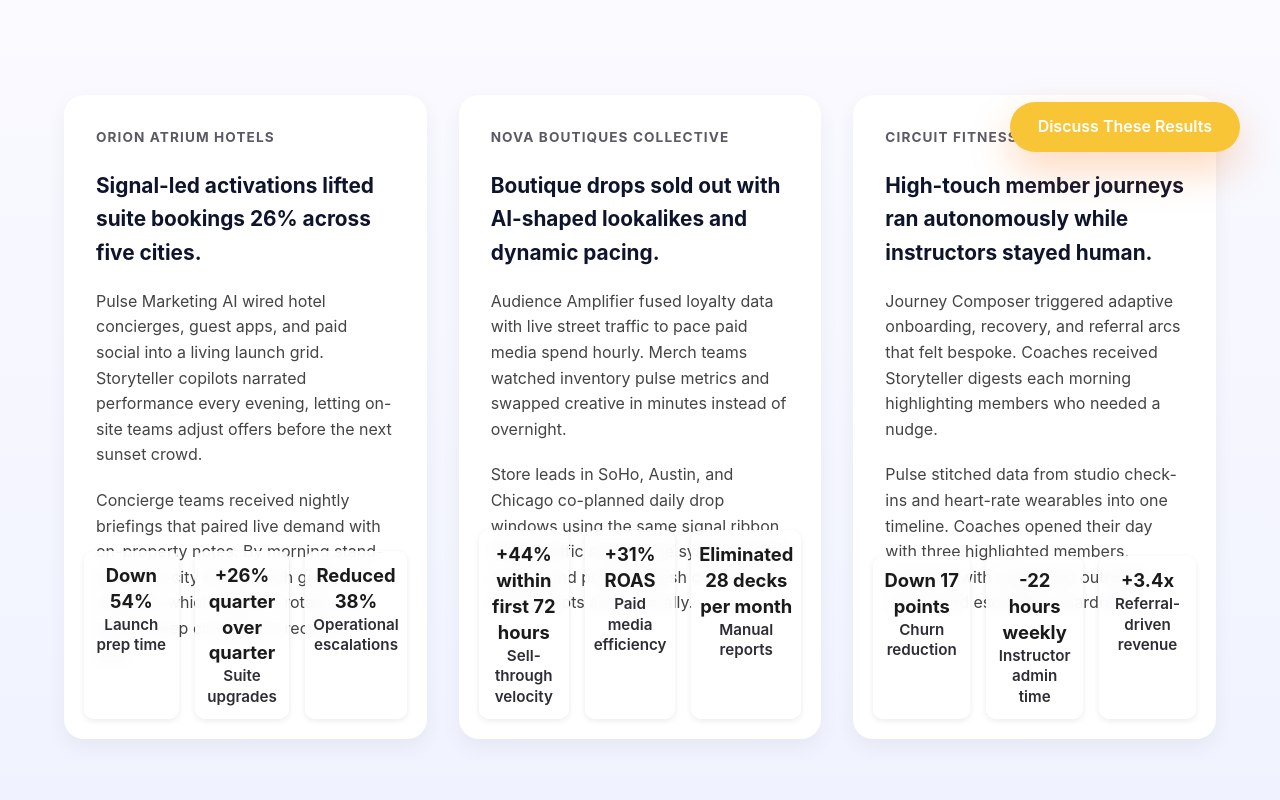
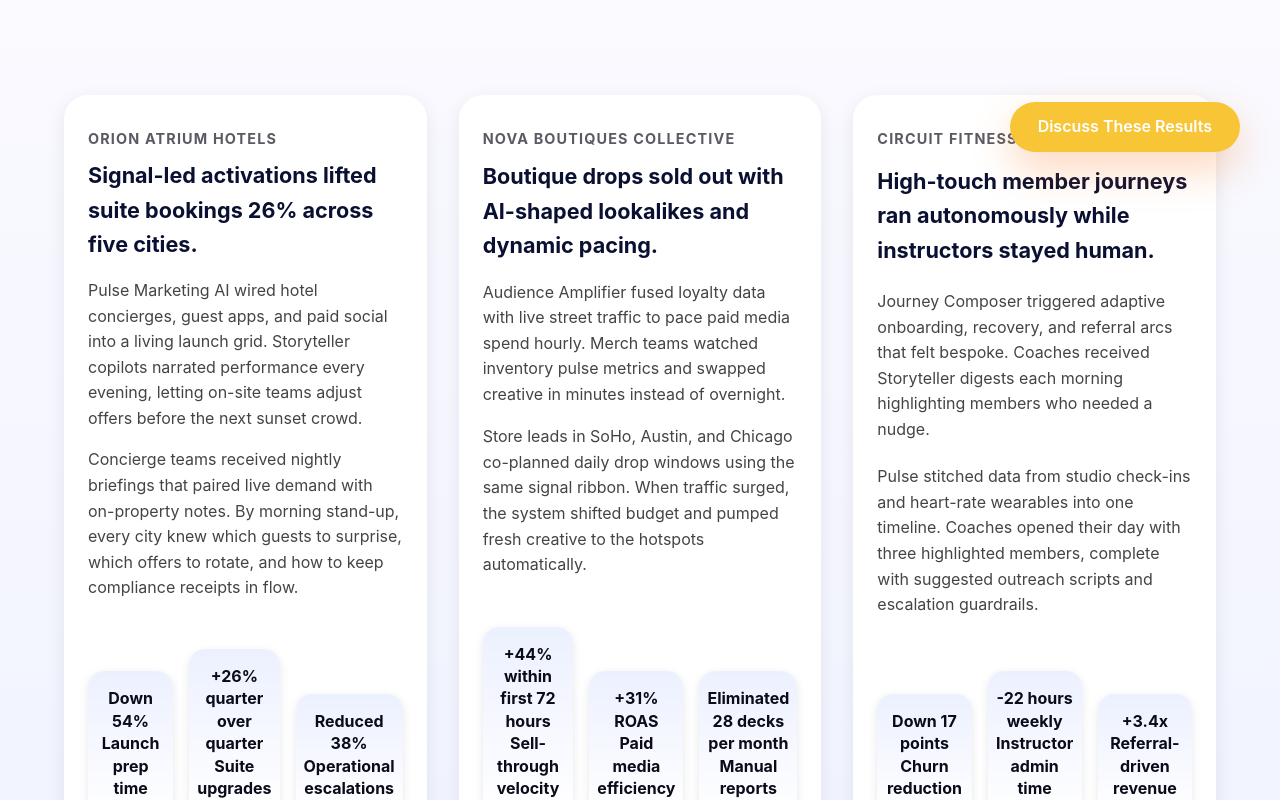
Before and after one commit to deleskie/pulsemarketing-ai.github.io, a React (Vite) app: page /showcase in a window 1280 px wide. Shown: the part 600-1400 px from the top of the page. Built offline with nearby package versions, Linux system fonts and the light colour scheme.

Commit message:
fix: restyle showcase metrics overlays

```diff
--- a/src/pages/Showcase.tsx
+++ b/src/pages/Showcase.tsx
@@ -59,17 +59,16 @@ export default function ShowcasePage(): JSX.Element {
         <div className="case-grid">
           {showcaseProjects.map((project) => (
             <div key={project.id} id={project.id} className="case-study-card">
-              <article className="case-card" aria-labelledby={`${project.id}-title`}>
-                <h3>{project.customer}</h3>
-                <h2 id={`${project.id}-title`}>{project.headline}</h2>
-                <p>{project.summary}</p>
-                <p>{project.story}</p>
-              </article>
+              <h3>{project.customer}</h3>
+              <h2 id={`${project.id}-title`}>{project.headline}</h2>
+              <p>{project.summary}</p>
+              <p>{project.story}</p>
               <div className="metrics" aria-label={`${project.customer} impact metrics`}>
                 {project.metrics.map((metric) => (
                   <div key={`${project.id}-${metric.label}`} className="metric">
-                    <strong>{metric.value}</strong>
-                    <span>{metric.label}</span>
+                    <span>
+                      {metric.value} {metric.label}
+                    </span>
                   </div>
                 ))}
               </div>
--- a/src/styles/showcase.scss
+++ b/src/styles/showcase.scss
@@ -33,74 +33,68 @@
 
 .case-study-card {
   position: relative;
-  background: #ffffff;
-  border-radius: 20px;
-  box-shadow: 0 8px 20px rgba(0, 0, 0, 0.05);
+  background: #fff;
+  border-radius: 24px;
+  box-shadow: 0 6px 20px rgba(0, 0, 0, 0.08);
   overflow: hidden;
-  padding: 2rem;
-  padding-bottom: 4.5rem;
+  padding: 2rem 1.5rem 6rem;
+  display: flex;
+  flex-direction: column;
+  justify-content: space-between;
+  color: #0b0b1a;
 }
 
-.case-card {
-  display: grid;
-  gap: 1.25rem;
-  color: #111;
+.case-study-card h3 {
+  text-transform: uppercase;
+  letter-spacing: 0.08em;
+  font-size: 0.9rem;
+  color: #5a5a65;
+  margin: 0 0 0.5rem;
 }
 
-.case-card h3 {
-  text-transform: uppercase;
-  letter-spacing: 0.08em;
-  font-size: 0.85rem;
-  color: #5a5a65;
-  margin: 0;
+.case-study-card h2 {
+  font-size: 1.35rem;
+  margin: 0 0 1rem;
 }
 
-.case-card h2 {
-  font-size: 1.3rem;
-  margin: 0;
-  color: #0f142d;
-}
-
-.case-card p {
-  margin: 0;
+.case-study-card p {
+  margin: 0 0 1rem;
   color: #444;
   line-height: 1.6;
 }
 
 .case-study-card .metrics {
-  position: absolute;
-  bottom: 1.25rem;
-  left: 1.25rem;
-  right: 1.25rem;
+  position: relative;
   display: flex;
   justify-content: space-between;
+  align-items: flex-end;
   gap: 1rem;
-  z-index: 2;
+  margin-top: 2rem;
+  z-index: 10;
 }
 
 .case-study-card .metric {
   flex: 1;
-  background: rgba(255, 255, 255, 0.9);
-  backdrop-filter: blur(8px);
-  border-radius: 10px;
+  background: linear-gradient(
+    180deg,
+    rgba(235, 240, 255, 0.95) 0%,
+    rgba(255, 255, 255, 0.9) 100%
+  );
+  border-radius: 16px;
   text-align: center;
-  font-weight: 600;
-  color: #1a1a1a;
-  padding: 0.75rem 0.5rem;
-  box-shadow: 0 2px 6px rgba(0, 0, 0, 0.08);
-}
-
-.case-study-card .metric strong {
-  display: block;
-  font-size: 1.15rem;
-  line-height: 1.4;
+  font-weight: 700;
+  font-size: 1rem;
+  color: #0b0b1a;
+  padding: 1rem 0.5rem;
+  box-shadow: 0 3px 10px rgba(0, 0, 0, 0.1);
+  backdrop-filter: blur(6px);
+  z-index: 10;
 }
 
 .case-study-card .metric span {
   display: block;
-  font-size: 0.95rem;
-  line-height: 1.35;
-  color: #2d2d35;
+  line-height: 1.4;
+  color: #0b0b1a;
 }
 
 .cta {
@@ -125,12 +119,8 @@
 }
 
 @media (max-width: 768px) {
-  .case-study-card {
-    padding: 1.75rem;
-    padding-bottom: 5.5rem;
-  }
-
   .case-study-card .metrics {
     flex-direction: column;
+    align-items: stretch;
   }
 }
```
